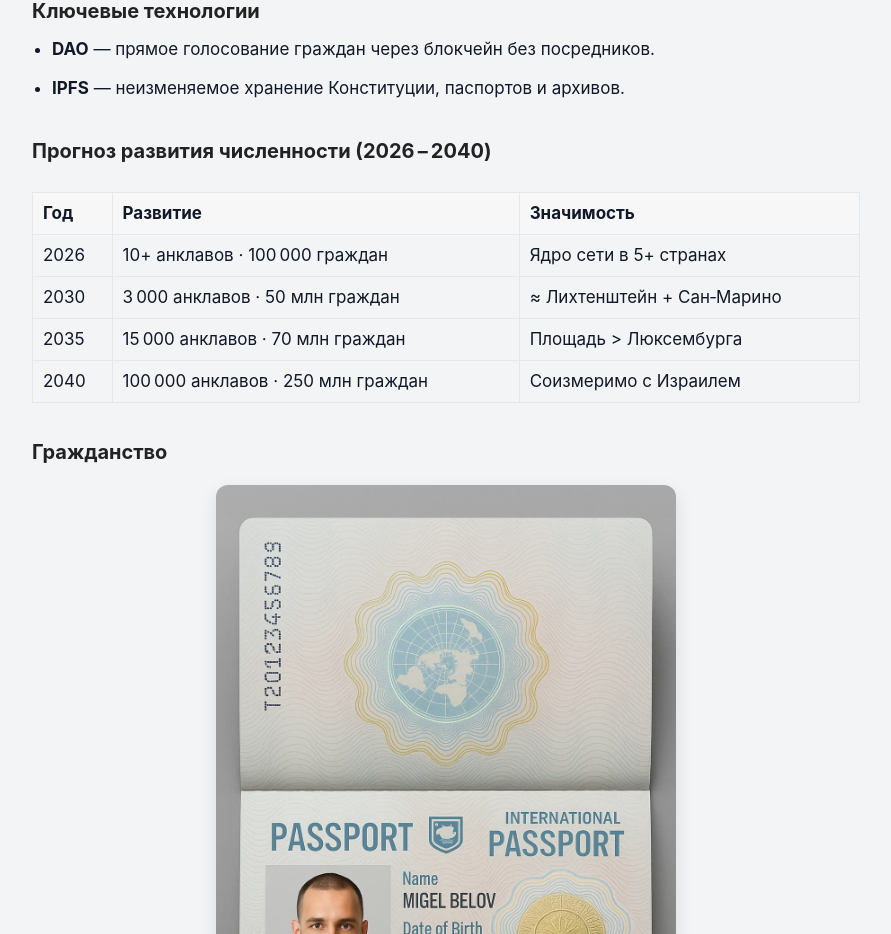
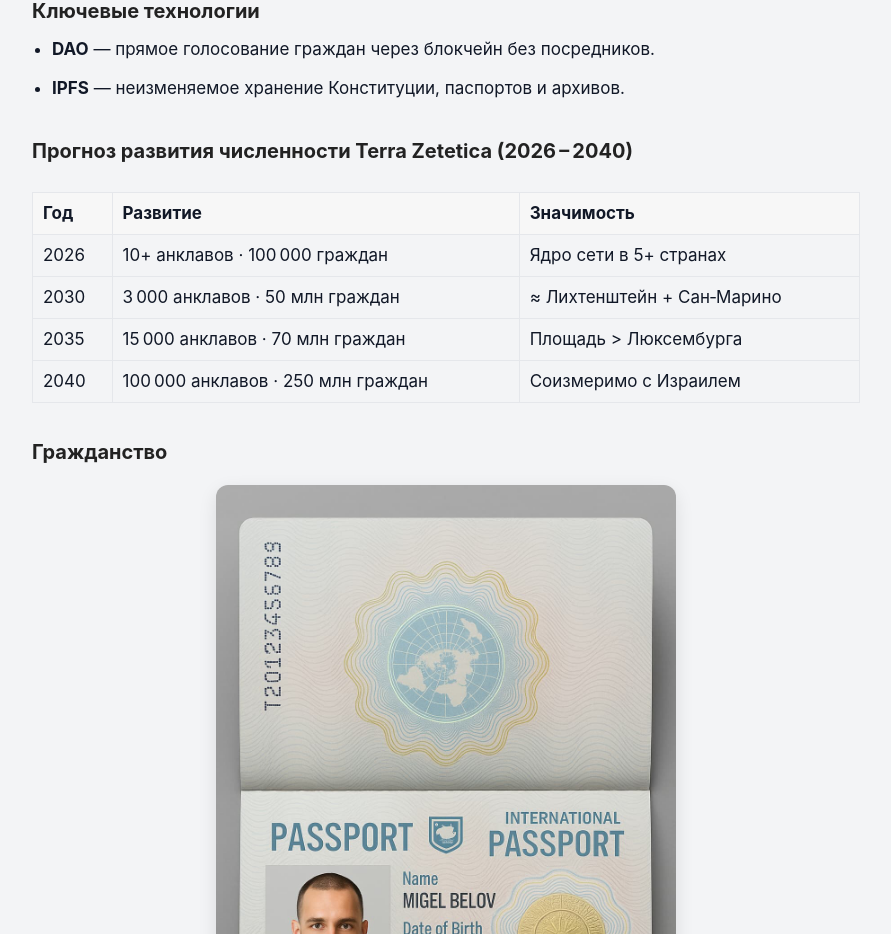
Before and after one commit to kardinalmarkov/terra-zetetica, a Next.js app: page /about2 in a window 1280 px wide. Shown: the part 2400-3334 px from the top of the page, without its empty margins (194-1085 px from the left). Built offline with nearby package versions, Linux system fonts and the light colour scheme.

Commit message:
Update about2.js

```diff
--- a/pages/about2.js
+++ b/pages/about2.js
@@ -89,6 +89,7 @@ export default function About() {
   </a>
   <Link
     href="/apply"
+    target="_blank"
     className="btn primary"
     style={{ display: 'inline-block', margin: '1rem 0.5rem' }}
   >
@@ -160,7 +161,7 @@ export default function About() {
       </ul>
 
       {/* --- Прогноз --- */}
-      <h2>Прогноз развития численности (2026 – 2040)</h2>
+      <h2>Прогноз развития численности Terra Zetetica (2026 – 2040)</h2>
       <div style={{ overflowX: 'auto' }}>
         <table style={{ width: '100%', borderCollapse: 'collapse' }}>
           <thead>
```
